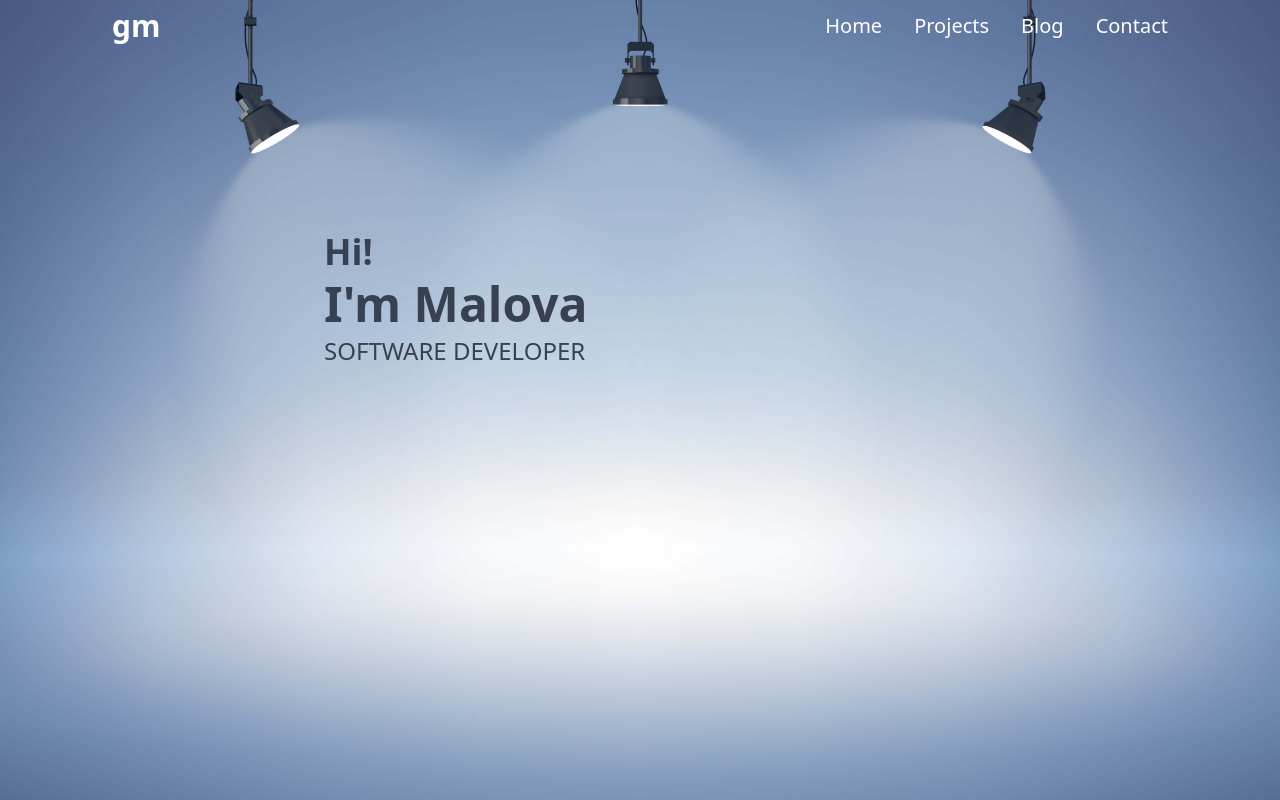
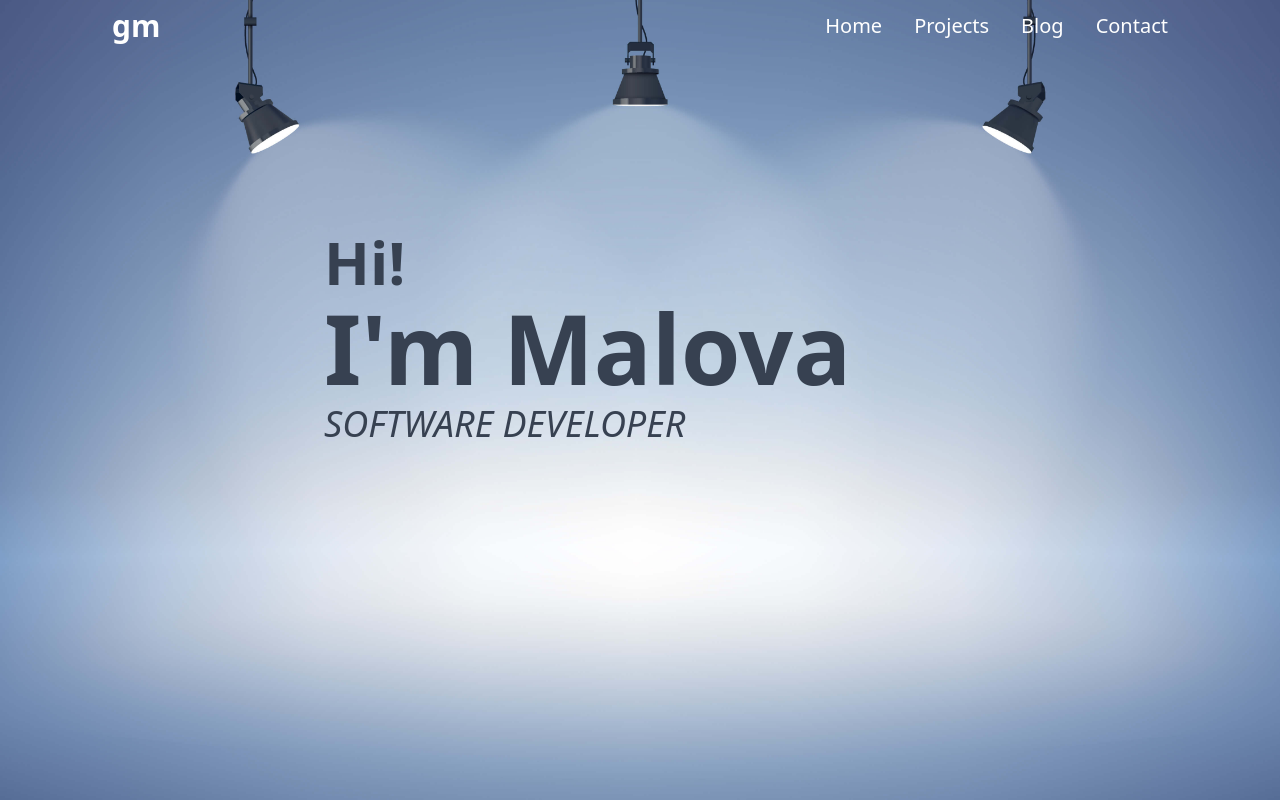
Before and after one commit to maloPRO/portfolio, a React (Vite) app: page / in a window 1280 px wide. Built offline with nearby package versions, Linux system fonts and the light colour scheme.

Commit message:
Hero section updates

```diff
--- a/src/components/Hero.jsx
+++ b/src/components/Hero.jsx
@@ -6,9 +6,9 @@ const Hero = () => {
     return (
         <div className="w-fill">
             <div className="flex flex-col w-fill text-gray-700 py-44 px-20 md:px-80">
-                <p className="text-2xl font-bold p-1 md:text-4xl">Hi!</p>
-                <p className="text-3xl p-1 md:text-5xl font-semibold">I'm Malova</p>
-                <p className="text-l p-1 md:text-2xl animate-bounce">SOFTWARE DEVELOPER</p>
+                <p className="text-2xl font-bold p-1 md:text-6xl">Hi!</p>
+                <p className="text-3xl p-1 md:text-8xl font-semibold">I'm Malova</p>
+                <p className="text-l p-1 md:text-4xl italic">SOFTWARE DEVELOPER</p>
             </div>
         </div>
     )
```
Also changed, not shown: src/README.md (added).
